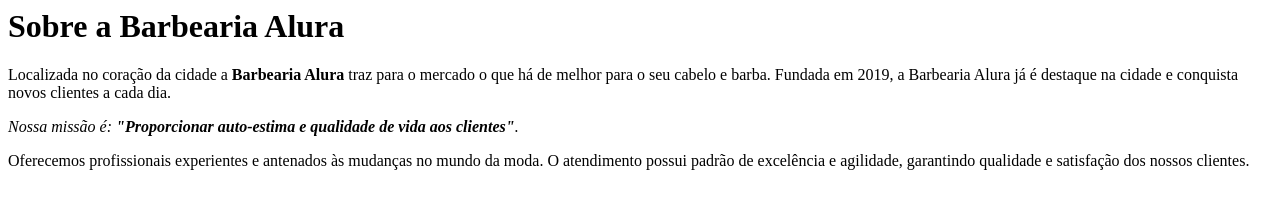
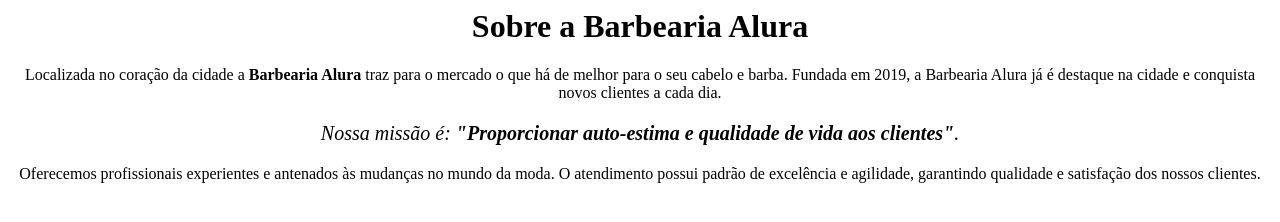
Before and after one commit to gabzajala/projeto-barbearia, a plain HTML site: page index.html in a window 1280 px wide. Drawn offline with Linux system fonts and the light colour scheme.

Commit message:
Add files via upload

```diff
--- a/index.html
+++ b/index.html
@@ -1,11 +1,21 @@
 <!DOCKTYPE html>
-<html>
-    <meta charset="UTF-8">
-    <h1>Sobre a Barbearia Alura</h1>
+<html lang="pt-br">
+     <head>
+         <meta charset="UTF-8">
+         <title>Barbearia Alura</title>
 
-    <p>Localizada no coração da cidade a <strong>Barbearia Alura</strong> traz para o mercado o que há de melhor para o seu cabelo e barba. Fundada em 2019, a Barbearia Alura já é destaque na cidade e conquista novos clientes a cada dia.</p>
+         <style>
+             p
+         </style>
+     </head>
 
-    <p><em>Nossa missão é: <strong>"Proporcionar auto-estima e qualidade de vida aos clientes"</strong>.</em></p>
+     <body>
+         <h1 style="text-align: center">Sobre a Barbearia Alura</h1>
 
-    <p>Oferecemos profissionais experientes e antenados às mudanças no mundo da moda. O atendimento possui padrão de excelência e agilidade, garantindo qualidade e satisfação dos nossos clientes.</p>
+    <p style="text-align: center">Localizada no coração da cidade a <strong>Barbearia Alura</strong> traz para o mercado o que há de melhor para o seu cabelo e barba. Fundada em 2019, a Barbearia Alura já é destaque na cidade e conquista novos clientes a cada dia.</p>
+
+    <p style="font-size: 20px; text-align: center"><em>Nossa missão é: <strong>"Proporcionar auto-estima e qualidade de vida aos clientes"</strong>.</em></p>
+
+    <p style="text-align: center">Oferecemos profissionais experientes e antenados às mudanças no mundo da moda. O atendimento possui padrão de excelência e agilidade, garantindo qualidade e satisfação dos nossos clientes.</p>
+    </body>
 </html>
```
